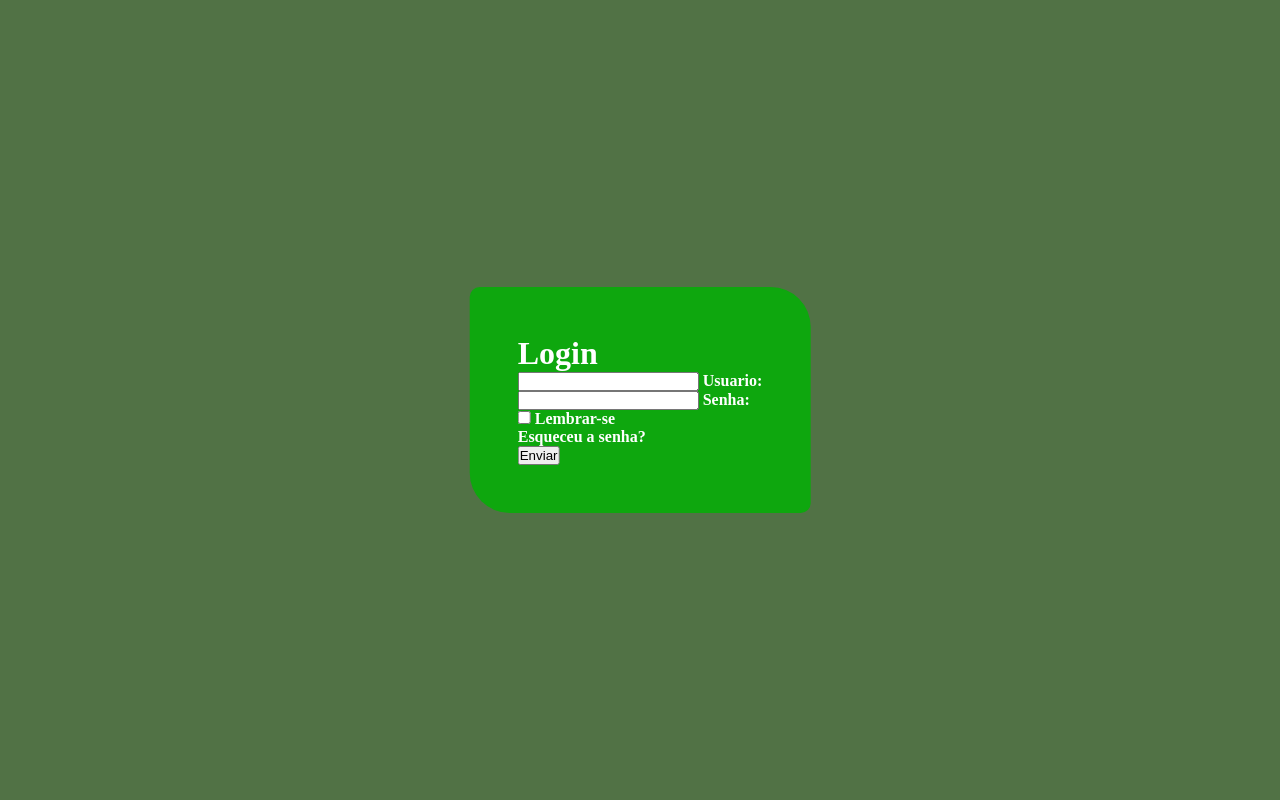
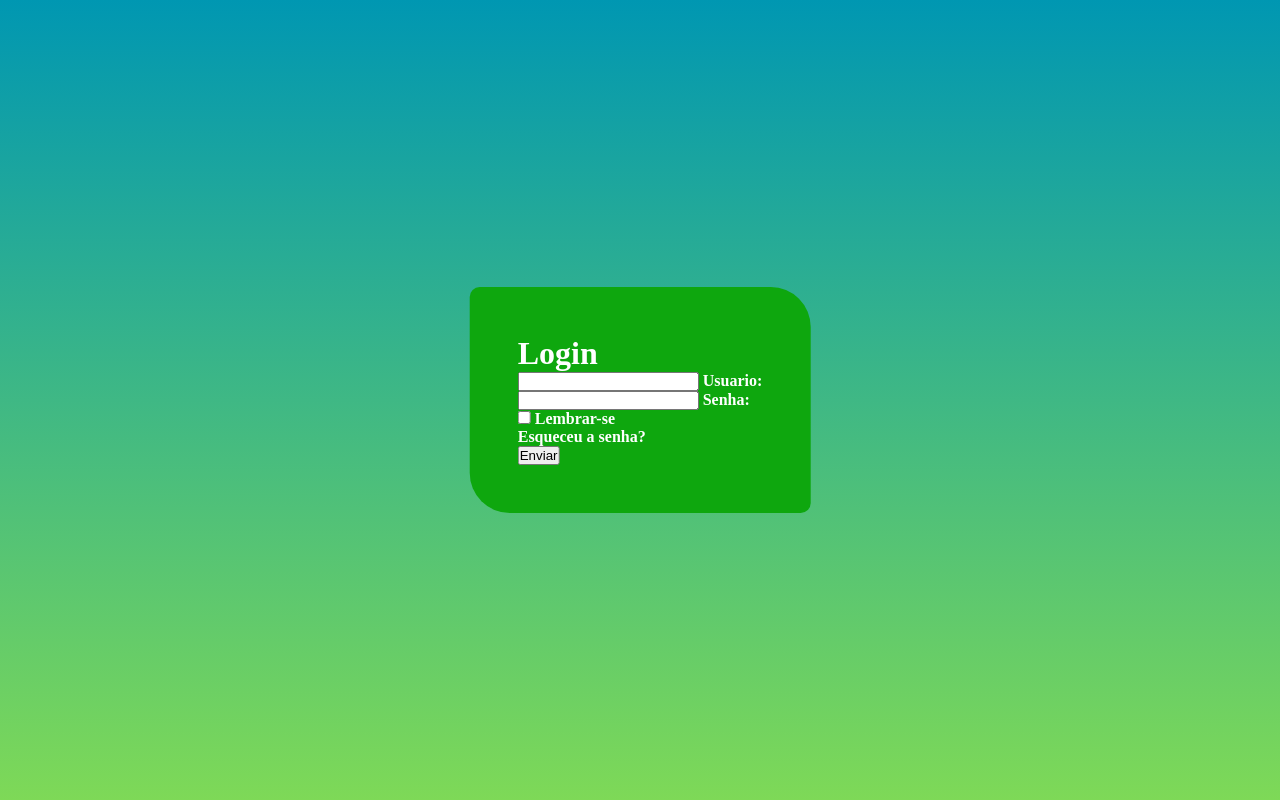
Before and after one commit to IanMRS/PI, a PHP site: page /CORES/index.html in a window 1280 px wide. Run offline with PHP 8.4, Linux system fonts and the light colour scheme.

Commit message:
Update style.css

```diff
--- a/style.css
+++ b/style.css
@@ -17,16 +17,17 @@
        --p-12: rgba(19,121,36,255);
        --p-13: rgba(20,124,38,255);
        --p-14: rgba(21,126,40,255);
-       --p-15: rgb(81, 114, 69);
+       --p-15: #7ED957;
+       --p-16: #0097B2;
 
 }
 body{
-    background:var(--p-15);
-          width: 100%;
-          height: 100%;
+        background:linear-gradient(var(--p-16), var(--p-15)) ;
+        width: 100%;
+        height: 100%;
 }
 form{
-          display: flex;
+    display: flex;
     align-items: center;
     justify-content: center;
     position: relative;
```
